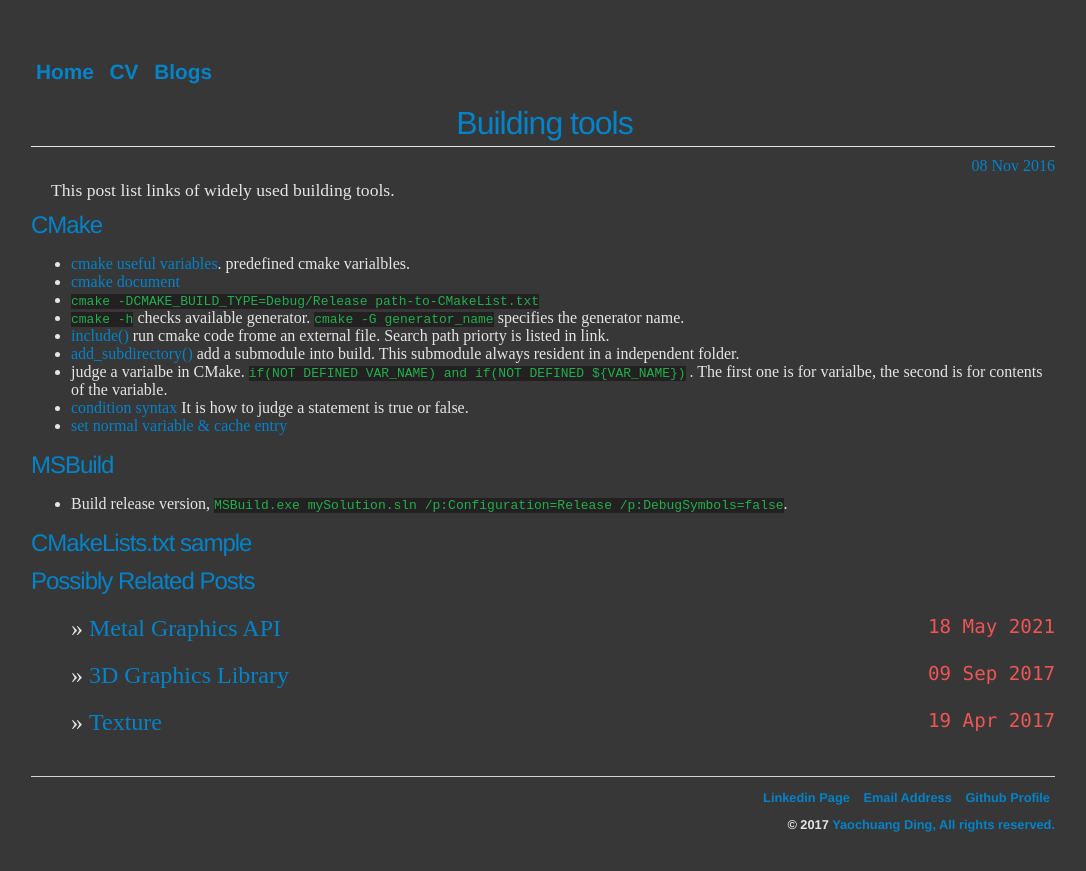
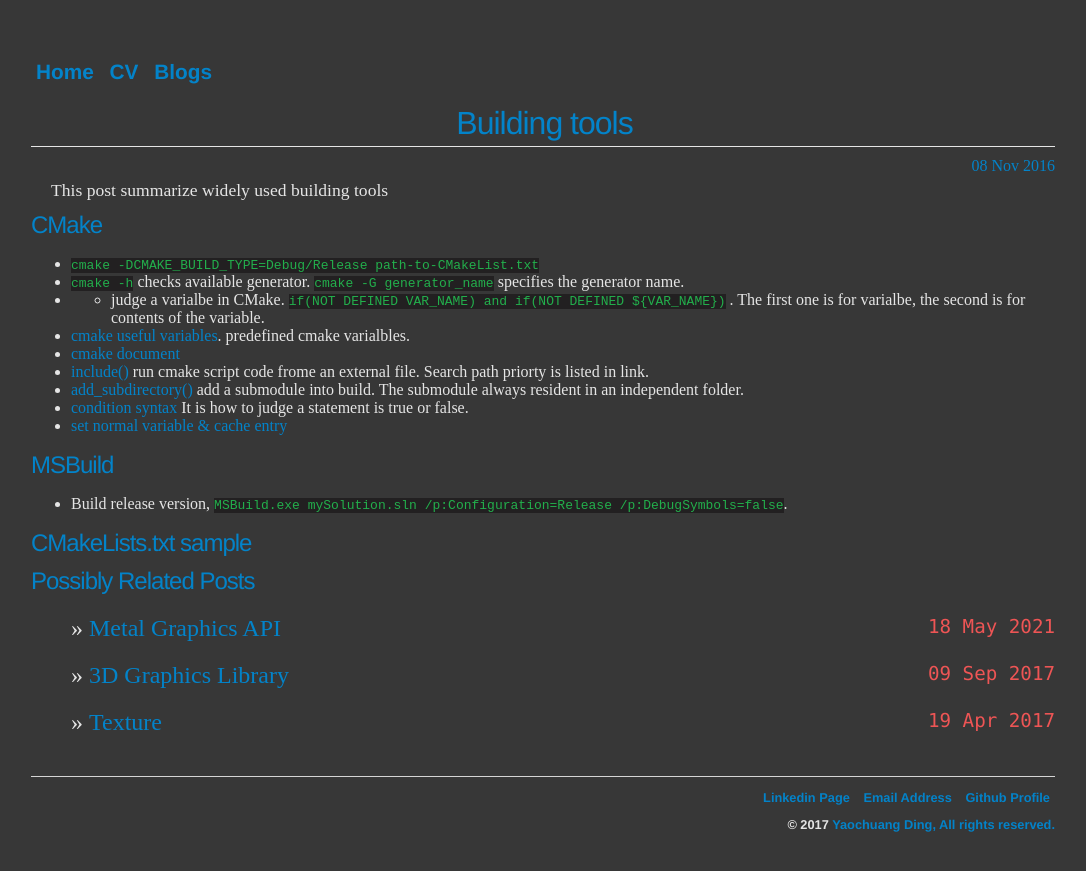
Before and after one commit to ychding11/ychding11.github.io, a Jekyll site: the page built from _posts/2016-08-11-Build-System.md, in a window 1280 px wide. Shown: the top 871 px of the page, without its empty margins (97-1183 px from the left). Built offline with Jekyll 4.4.1, drawn with Linux system fonts in a browser that asks for light colours.

Commit message:
Update 2016-08-11-Build-System.md

```diff
--- a/_posts/2016-08-11-Build-System.md
+++ b/_posts/2016-08-11-Build-System.md
@@ -3,18 +3,16 @@
 title: "Building tools"
 date: 2016-11-08
 ---
-This post list links of widely used building tools.
+This post summarize widely used building tools
 
 ## CMake
+- `cmake -DCMAKE_BUILD_TYPE=Debug/Release  path-to-CMakeList.txt`
+- `cmake -h` checks available generator. `cmake -G generator_name` specifies the generator name.
+- - judge a varialbe in CMake. `if(NOT DEFINED VAR_NAME) and if(NOT DEFINED ${VAR_NAME})` . The first one is for varialbe, the second is for contents of the variable.
 - [cmake useful variables](https://cmake.org/Wiki/CMake_Useful_Variables). predefined cmake varialbles.
 - [cmake document](https://cmake.org/cmake/help/v3.5/manual/cmake-buildsystem.7.html)
-- `cmake -DCMAKE_BUILD_TYPE=Debug/Release  path-to-CMakeList.txt`
-- `cmake -h` checks available generator. `cmake -G generator_name` specifies the generator name.
-- [include()](https://cmake.org/cmake/help/v3.0/command/include.html) run cmake code frome an
-  external file. Search path priorty is listed in link.
-- [add_subdirectory()](https://cmake.org/cmake/help/v3.0/command/add_subdirectory.html) add a
-  submodule into build. This submodule always resident in a independent folder.
-- judge a varialbe in CMake. `if(NOT DEFINED VAR_NAME) and if(NOT DEFINED ${VAR_NAME})` . The first one is for varialbe, the second is for contents of the variable.
+- [include()](https://cmake.org/cmake/help/v3.0/command/include.html) run cmake script code frome an external file. Search path priorty is listed in link.
+- [add_subdirectory()](https://cmake.org/cmake/help/v3.0/command/add_subdirectory.html) add a submodule into build. The submodule always resident in an independent folder.
 - [condition syntax](https://cmake.org/cmake/help/latest/command/if.html#condition-syntax) It is how to judge a statement is true or false.
 - [set normal variable & cache entry](https://cmake.org/cmake/help/latest/command/set.html)
 
```
